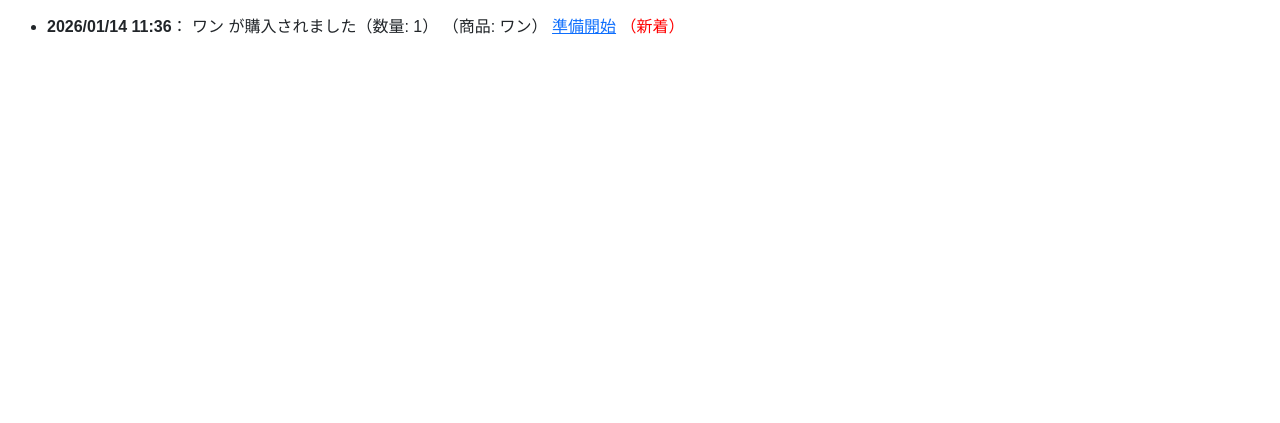
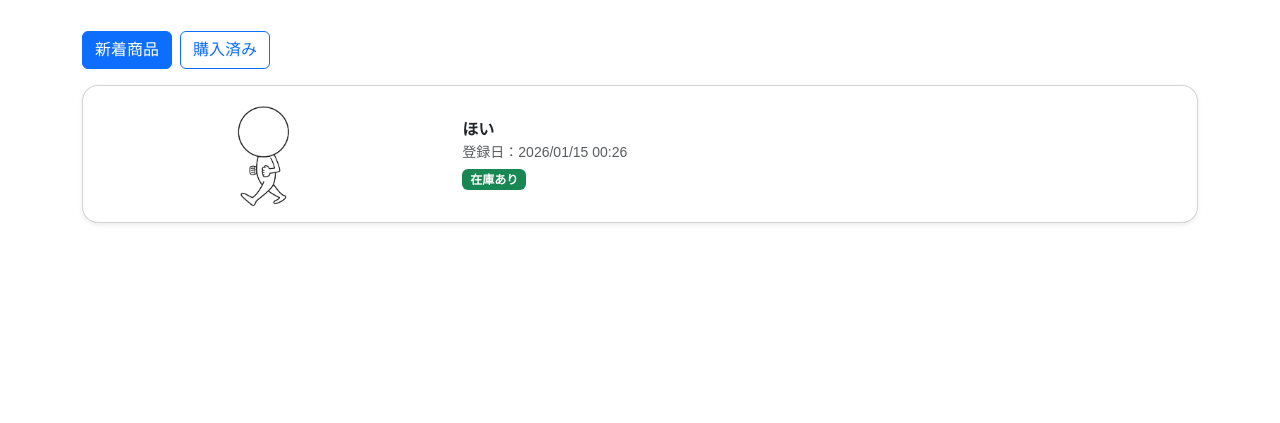
Before and after one commit to yamashita3303/FoodLink, a Django app: page /store_alert/ in a window 1280 px wide. Shown: the top 423 px of the page. Run offline with Django 4.2, Linux system fonts and the light colour scheme; a user stored in the database is signed in; data comes from the database, SQL or seed files in the repository; both versions use the stored data as it was after the commit.

Commit message:
通知画面　新着、購入済みのタブ

```diff
--- a/app/templates/store/alert.html
+++ b/app/templates/store/alert.html
@@ -1,26 +1,98 @@
-
 {% extends "store/base.html" %}
-{% block title %}ストア通知 | FoodLink{% endblock %}
+{% load static %}
+{% block title %}ストア商品一覧 | FoodLink{% endblock %}
 
 {% block content %}
-{% if notifications %}
-<ul>
-    {% for n in notifications %}
-    <li>
-        <strong>{{ n.created_at|date:"Y/m/d H:i" }}</strong>：
-        {{ n.message }}
-        {% if n.product %}
-            （商品: {{ n.product.name }}）
-            <!-- 準備開始ボタン -->
-            <a href="{% url 'prepare_product' n.notification_id %}">準備開始</a>
-        {% endif %}
-        {% if not n.read %}
-            <span style="color:red;">（新着）</span>
-        {% endif %}
-    </li>
+<div class="container mt-3 mb-5">
+
+  <!-- 🔀 タブ -->
+  <div class="d-flex mb-3">
+    <a href="?tab=new"
+       class="btn me-2 {% if tab == 'new' %}btn-primary{% else %}btn-outline-primary{% endif %}">
+      新着商品
+    </a>
+
+    <a href="?tab=purchased"
+       class="btn {% if tab == 'purchased' %}btn-primary{% else %}btn-outline-primary{% endif %}">
+      購入済み
+    </a>
+  </div>
+
+  <!-- ===================== -->
+  <!-- 🆕 新着商品 -->
+  <!-- ===================== -->
+  {% if tab == 'new' %}
+    {% for product in products %}
+      <div class="card mb-3 shadow-sm rounded-4">
+        <div class="row g-0 align-items-center">
+
+          <div class="col-4 text-center p-2">
+            {% if product.image1 %}
+              <img src="{{ product.image1.url }}"
+                   class="img-fluid rounded-3"
+                   style="max-height:120px; object-fit:contain;">
+            {% else %}
+              <img src="{% static 'img/no-image.png' %}"
+                   class="img-fluid rounded-3"
+                   style="max-height:120px;">
+            {% endif %}
+          </div>
+
+          <div class="col-8 p-2">
+            <strong>{{ product.name }}</strong>
+            <p class="small text-muted mb-1">
+              登録日：{{ product.created_at|date:"Y/m/d H:i" }}
+            </p>
+            <span class="badge bg-success">在庫あり</span>
+          </div>
+
+        </div>
+      </div>
+    {% empty %}
+      <p class="text-center text-muted">商品はありません。</p>
     {% endfor %}
-</ul>
-{% else %}
-<p>通知はありません。</p>
+  {% endif %}
+
+  <!-- ===================== -->
+  <!-- ✅ 購入済み -->
+  <!-- ===================== -->
+{% if tab == 'purchased' %}
+  {% for n in notifications %}
+    <div class="card mb-3 shadow-sm rounded-4 border-success">
+      <div class="row g-0 align-items-center">
+
+        <div class="col-4 text-center p-2">
+          {% if n.product.image1 %}
+            <img src="{{ n.product.image1.url }}"
+                 class="img-fluid rounded-3"
+                 style="max-height:120px; object-fit:contain;">
+          {% else %}
+            <img src="{% static 'img/no-image.png' %}"
+                 class="img-fluid rounded-3"
+                 style="max-height:120px;">
+          {% endif %}
+        </div>
+
+        <div class="col-8 p-2">
+          <strong>{{ n.product.name }}</strong>
+
+          <p class="small text-muted mb-1">
+            購入日：{{ n.order.created_at|date:"Y/m/d H:i" }}
+          </p>
+
+          <a href="{% url 'prepare_product' n.notification_id %}"
+             class="btn btn-success btn-sm mt-2">
+            準備開始
+          </a>
+        </div>
+
+      </div>
+    </div>
+  {% empty %}
+    <p class="text-center text-muted">購入済み商品はありません。</p>
+  {% endfor %}
 {% endif %}
+
+
+</div>
 {% endblock %}
--- a/app/views.py
+++ b/app/views.py
@@ -997,45 +997,72 @@ def store_edit_hours(request):
         'current_value': f"{store.opening_time} - {store.closing_time}"
     })
 
+from .models import Notification, Product
+
+from django.contrib.auth.decorators import login_required
+from .models import Product, OrderItem
+@login_required(login_url='store_signin')
 @login_required(login_url='store_signin')
 def store_alert(request):
-    # ログインしているユーザーが店舗の場合の通知
-    notifications = Notification.objects.filter(store=request.user).order_by('-created_at')
+    tab = request.GET.get('tab', 'new')
+
+    # 🆕 新着商品（在庫あり）
+    products = Product.objects.filter(
+        store=request.user,
+        quantity__gt=0
+    ).order_by('-created_at')
+
+    # ✅ 購入済み通知（購入された商品）
+    notifications = Notification.objects.filter(
+        store=request.user,
+        recipient_type="store",
+        type="order",
+        product__isnull=False,
+        order__isnull=False,
+    ).select_related(
+        "product", "order"
+    ).order_by("-created_at")
+
 
     return render(request, "store/alert.html", {
-        "notifications": notifications
+        "products": products,
+        "notifications": notifications,
+        "tab": tab,
     })
 
-@login_required
+
+
+
+@login_required(login_url='store_signin')
 def prepare_product(request, notification_id):
-    notification = get_object_or_404(Notification, notification_id=notification_id)
-
-    # 店舗本人以外アクセス禁止
-    if notification.store != request.user:
-        return HttpResponse("権限がありません", status=403)
+    notification = get_object_or_404(
+        Notification,
+        notification_id=notification_id,
+        store=request.user
+    )
 
     if request.method == "POST":
         locker = request.POST.get("locker")
         pin = request.POST.get("pin")
 
-        # --- 購入者に通知を送る ---
+        # 📨 購入者へ「準備完了」通知
         Notification.objects.create(
             type="ready",
-            message = (
-                f"ご注文の「{notification.product}」の準備が完了しました。\n"
+            message=(
+                f"ご注文の「{notification.product.name}」の準備が完了しました。\n"
                 f"受け取りロッカー番号：{locker}\n"
                 f"暗証番号：{pin}\n"
                 f"ご来店の上、お受け取りください。"
             ),
             recipient_type="user",
-            user=notification.order.user,  # ← 購入者
+            user=notification.order.user,
             store=notification.store,
             product=notification.product,
             order=notification.order,
         )
 
-        # --- 店舗側の通知を既読 or 更新 ---
-        # notification.read = True
+        # ✅ 店舗側の購入通知を既読（＝対応済み）
+        notification.read = True
         notification.save()
 
         # ---- 購入者へメール送信 ----
@@ -1060,27 +1087,25 @@ def prepare_product(request, notification_id):
         "notification": notification
     })
 
+
+
 @login_required(login_url='store_signin')
 def store_registar(request):
     if request.method == "POST":
         form = ProductForm(request.POST, request.FILES)
         images = request.FILES.getlist("images")  # HTMLのmultiple inputから取得
 
-        # 画像を image1～5 に順番にセット
-        for i in range(min(5, len(images))):
-            setattr(form.instance, f'image{i+1}', images[i])
-
         if form.is_valid():
             product = form.save(commit=False)
             product.store = request.user
+
+            # images を image1～5 に順番にセット
+            for i in range(min(5, len(images))):
+                setattr(product, f'image{i+1}', images[i])
+
             product.save()
-            print("フォーム成功:", product)
             return JsonResponse({"success": True})
         else:
-            # ここでフォームエラーを確認
-            print("フォームエラー:", form.errors)
-            print("POSTデータ:", request.POST)
-            print("FILESデータ:", request.FILES)
             return JsonResponse({"success": False, "errors": form.errors}, status=400)
     else:
         form = ProductForm()
```
Also changed, not shown: db.sqlite3, media/products/aaa_Z0Qaz8j.jpg (added), media/products/distance_icon.png (added), media/products/スクリーンショット_2025-04-21_122059.png (added).
